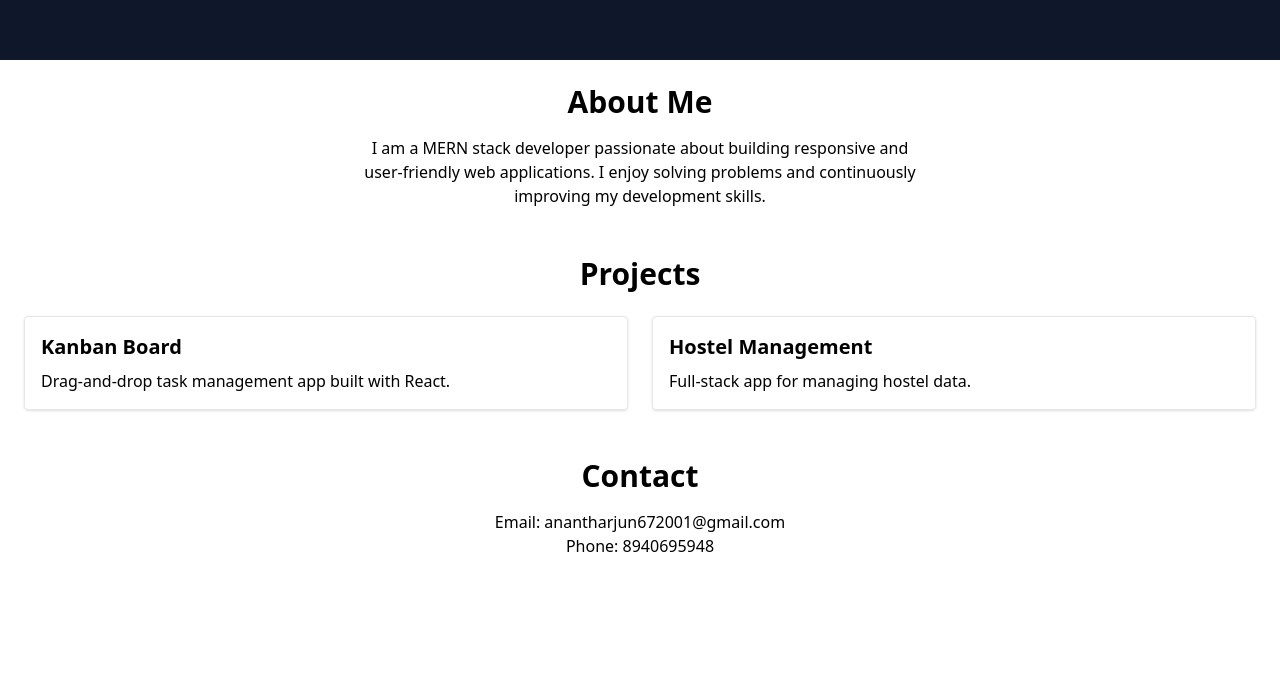
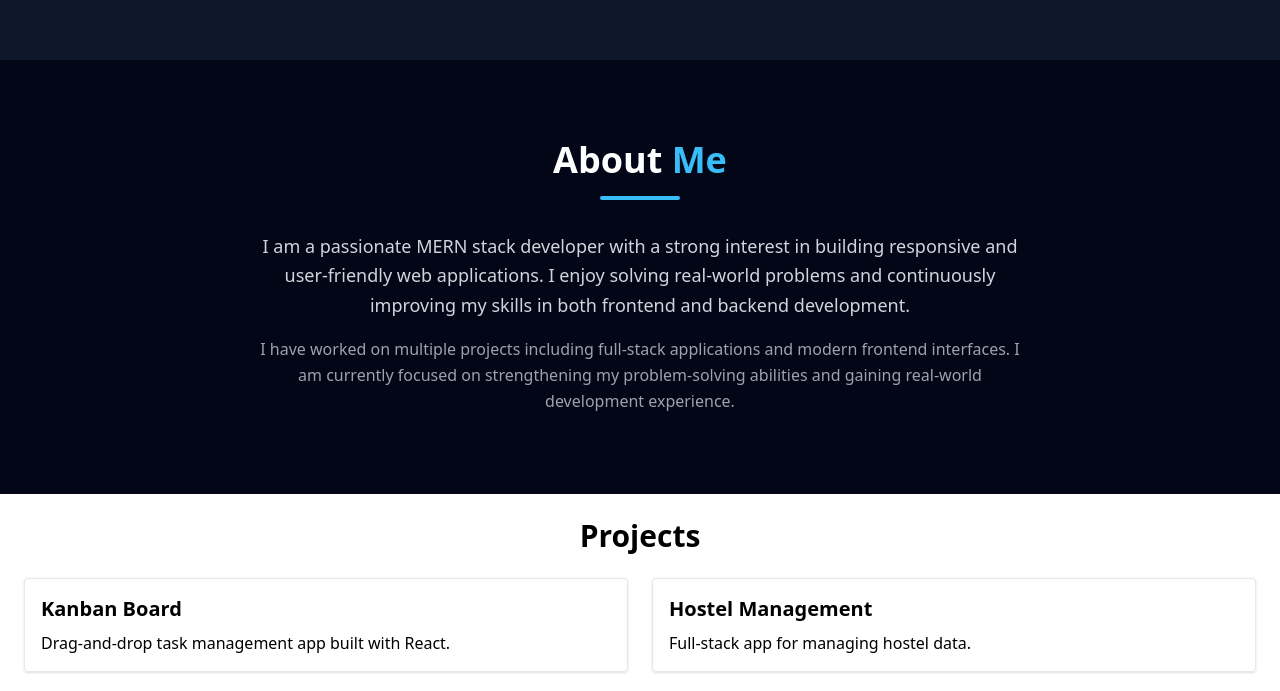
Before and after one commit to anantharjun672001-a11y/portfolio, a React app: page / in a window 1280 px wide. Shown: the part 740-1431 px from the top of the page. Before the commit the page ends 1322 px from the top, so only its background shows below. Built offline with nearby package versions, Linux system fonts and the light colour scheme; the HTML template or start-up script is replaced by a standard one.

Commit message:
about page coimpleted

```diff
--- a/src/components/About.jsx
+++ b/src/components/About.jsx
@@ -2,13 +2,34 @@ import React from "react";
 
 const About = () => {
   return (
-    <section className="p-6 text-center">
-      <h2 className="text-3xl font-bold mb-4">About Me</h2>
-      <p className="max-w-xl mx-auto">
-        I am a MERN stack developer passionate about building responsive and
-        user-friendly web applications. I enjoy solving problems and
-        continuously improving my development skills.
-      </p>
+    <section id="about" className="bg-[#020617] text-white py-20">
+
+      {/* CONTAINER */}
+      <div className="max-w-5xl mx-auto px-6 text-center">
+
+        {/* HEADING */}
+        <h2 className="text-3xl md:text-4xl font-bold">
+          About <span className="text-[#38bdf8]">Me</span>
+        </h2>
+
+        {/* LINE */}
+        <div className="w-20 h-1 bg-[#38bdf8] mx-auto mt-4 mb-8 rounded"></div>
+
+        {/* CONTENT */}
+        <p className="text-gray-300 leading-relaxed max-w-3xl mx-auto text-lg">
+          I am a passionate MERN stack developer with a strong interest in building
+          responsive and user-friendly web applications. I enjoy solving real-world
+          problems and continuously improving my skills in both frontend and backend
+          development.
+        </p>
+
+        <p className="text-gray-400 mt-4 leading-relaxed max-w-3xl mx-auto">
+          I have worked on multiple projects including full-stack applications and
+          modern frontend interfaces. I am currently focused on strengthening my
+          problem-solving abilities and gaining real-world development experience.
+        </p>
+
+      </div>
     </section>
   );
 };
```
